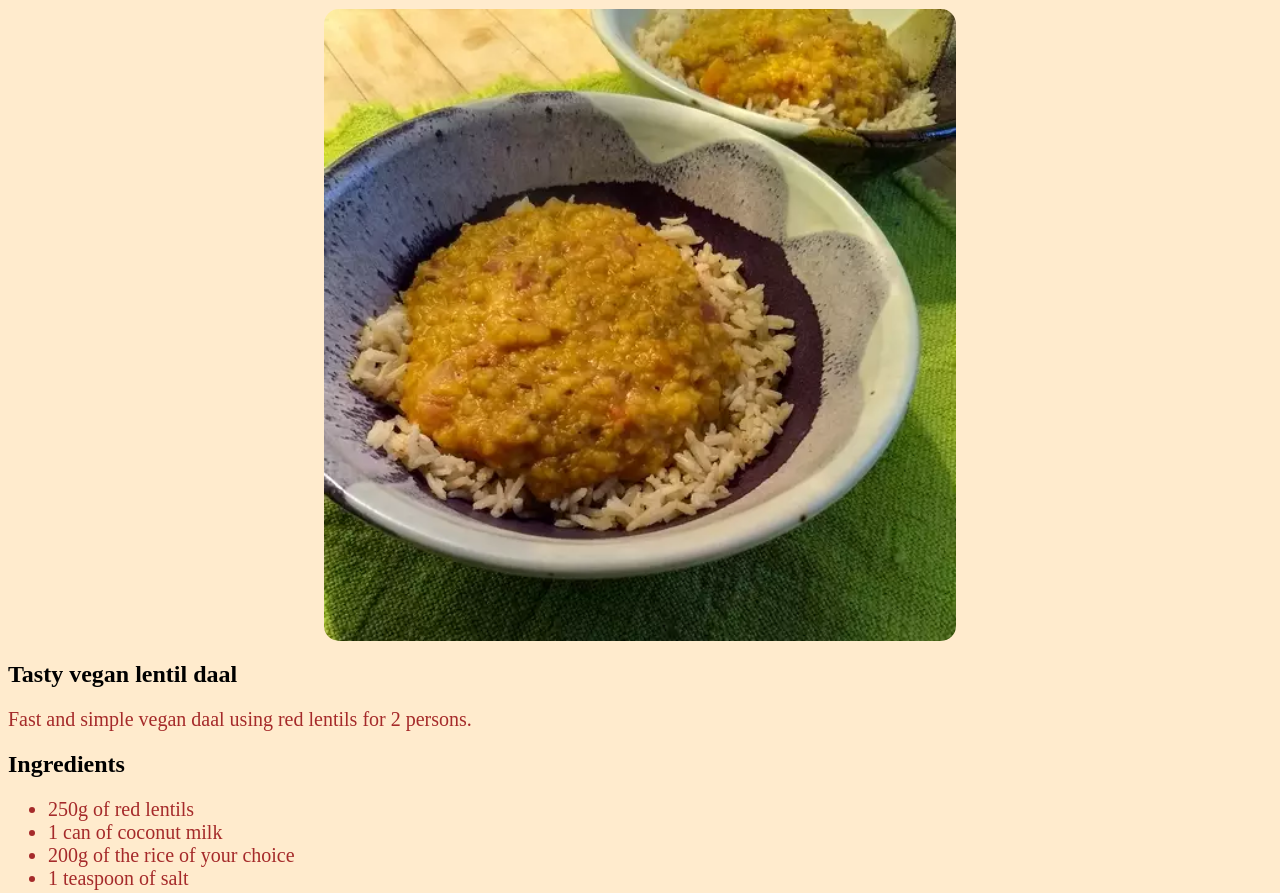
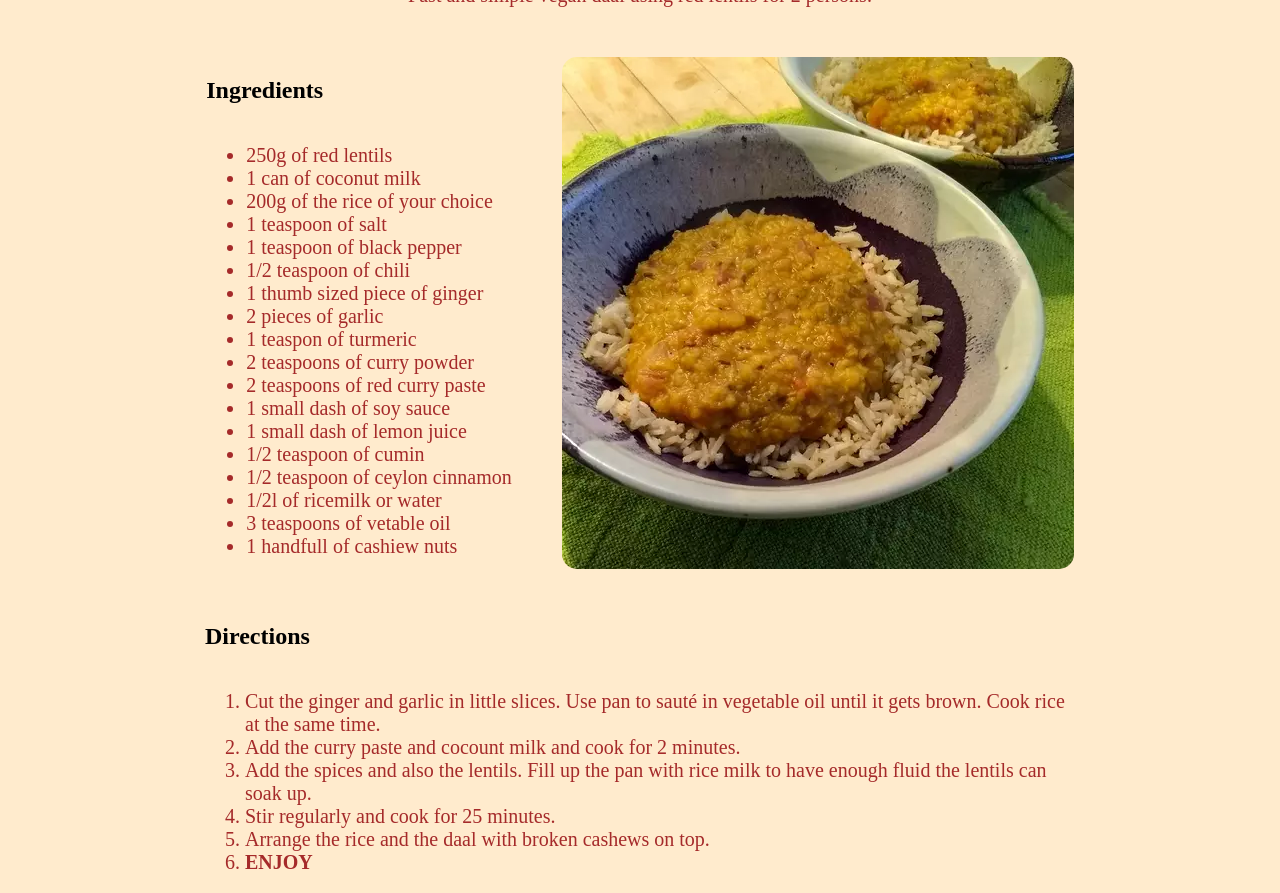
Before and after one commit to beaVz90/odin-recipes, a plain HTML site: page recipes/lentildaal.html in a window 1280 px wide. Shown: the part 339-1232 px from the top of the page. Drawn offline with Linux system fonts and the light colour scheme.

```diff
--- a/recipes/lentildaal.html
+++ b/recipes/lentildaal.html
@@ -15,9 +15,10 @@
       </div>
 
     <h1>Lentil Daal</h1>
-    <img id=" imgdaal" src='img/lentildaal.webp' alt="Bowl with rice and lentil daal inside"/>
-    <h2>Tasty vegan lentil daal</h2>
-        <p>Fast and simple vegan daal using red lentils for 2 persons.</p>
+        <p class="subheadline">Fast and simple vegan daal using red lentils for 2 persons.</p>
+    <div class="rezeptseite">
+        <div class="rezeptoben">
+        <div class="links">
             <h2>Ingredients</h2>
             <ul>
                 <li>250g of red lentils</li>
@@ -39,6 +40,12 @@
                 <li>3 teaspoons of vetable oil</li>
                 <li>1 handfull of cashiew  nuts</li>
             </ul>
+        </div>
+        <div class="rechts">
+            <img id=" imgdaal" src='img/lentildaal.webp' alt="Bowl with rice and lentil daal inside"/>
+        </div>
+    </div>
+    <div class="unten">
         <h2>Directions</h2>
         <ol>
             <li>Cut the ginger and garlic in little slices. Use pan to sauté in vegetable oil until it gets brown. Cook rice at the same time.</li>
@@ -48,6 +55,8 @@
             <li>Arrange the rice and the daal with broken cashews on top.</li>
             <li><strong>ENJOY</strong></li>
         </ol>
+    </div>
+</div>
 </body>
 
 </html>
--- a/style.css
+++ b/style.css
@@ -5,6 +5,15 @@ h1 {
     color: brown;
     margin: 25px 50px 12px 50px;
     padding: 40px;
+}
+
+h2 {
+    text-align: center;
+}
+
+.subheadline {
+    text-align: center;
+    margin-top: -25px;
 }
 
 body {
@@ -85,3 +94,47 @@ img {
   width: 50%;
   border-radius: 15px;
 }
+
+.rezeptseite {
+    display: flex;
+    flex-direction: column;
+    align-items: center;
+    margin-top: 50px;
+}
+
+.rezeptoben {
+    display: flex;
+    flex-direction: row;
+    justify-content: center;
+    gap: 50px;
+}
+.links {
+    display: flex;
+    flex-direction: column;
+
+}
+
+.links h2 {
+    align-self:flex-start;
+}
+
+.rechts {
+    align-self: stretch;
+
+}
+.rechts img{
+    margin: 0;
+    width: 100%;
+
+}
+.unten {
+    width: 870px;
+    display: flex;
+    flex-direction: column;
+    align-items: center;
+    margin-top: 25px;
+}
+
+.unten h2 {
+    align-self: flex-start;
+}
```
Lines whose indentation alone changed are shown as unchanged.
